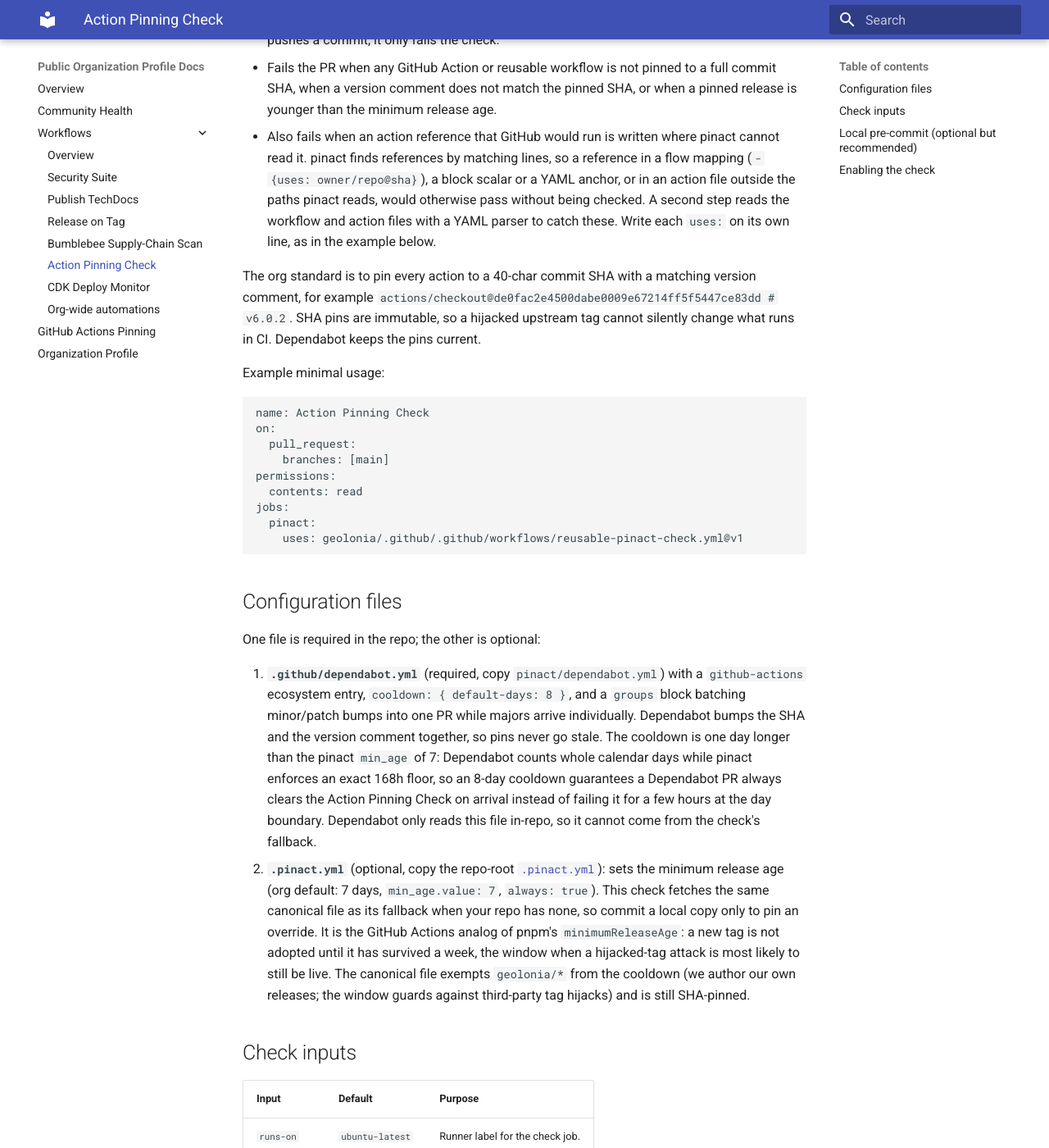
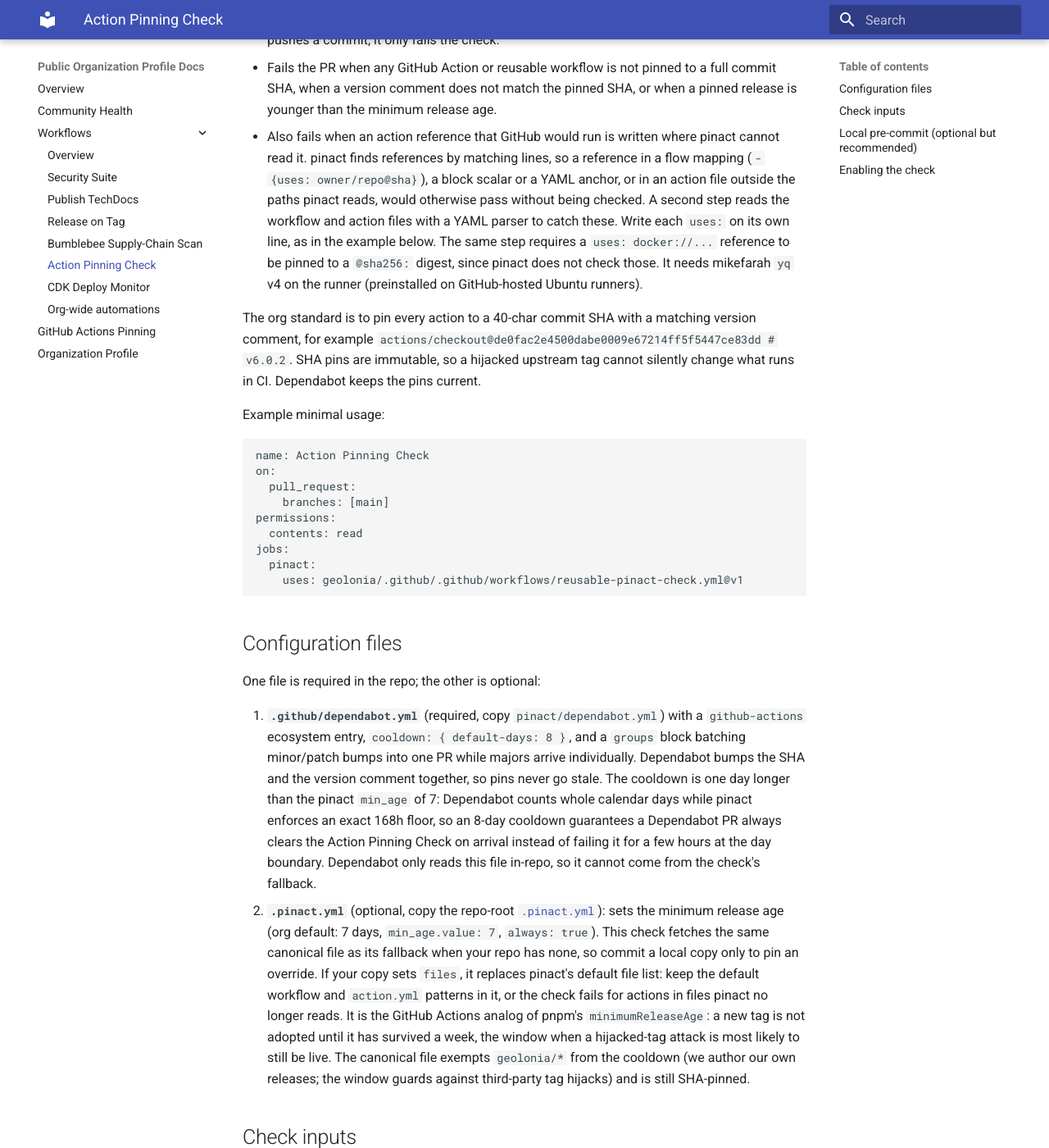
Before and after one commit to geolonia/.github, an MkDocs documentation site: the page built from docs/workflows/pinact-check.md, in a window 1280 px wide and 1400 px high, scrolled down 270 px. Shown: the whole window at 82% size. Built offline with MkDocs 1.6.1 and Material for MkDocs 9.7.7, drawn with Linux system fonts in a browser that asks for light colours.

Commit message:
fix(pinact-check): self-review follow-ups for the coverage step
- List files with git ls-files -z and quotepath off, so a non-ASCII file
  name is checked instead of skipped.
- The central .pinact.yml now repeats all of pinact's default action.yml
  patterns, so callers without their own config get their composite
  actions checked by pinact (and do not fail the new step).
- Quote the default patterns, ignore entries without a pattern and a
  leading ./, pass the ref to awk through the environment, escape
  annotation values, and run the step even when pinact failed.
- Document the docker digest rule and the yq requirement.

Signed-off-by: Daniel Kastl <daniel.kastl@gmail.com>

```diff
--- a/docs/workflows/pinact-check.md
+++ b/docs/workflows/pinact-check.md
@@ -14,7 +14,10 @@
   a YAML anchor, or in an action file outside the paths pinact reads, would
   otherwise pass without being checked. A second step reads the workflow and
   action files with a YAML parser to catch these. Write each `uses:` on its
-  own line, as in the example below.
+  own line, as in the example below. The same step requires a
+  `uses: docker://...` reference to be pinned to a `@sha256:` digest, since
+  pinact does not check those. It needs mikefarah `yq` v4 on the runner
+  (preinstalled on GitHub-hosted Ubuntu runners).
 
 The org standard is to pin every action to a 40-char commit SHA with a
 matching version comment, for example
@@ -56,6 +59,9 @@ One file is required in the repo; the other is optional:
    sets the minimum release age (org default: 7 days, `min_age.value: 7`,
    `always: true`). This check fetches the same canonical file as its fallback
    when your repo has none, so commit a local copy only to pin an override.
+   If your copy sets `files`, it replaces pinact's default file list: keep
+   the default workflow and `action.yml` patterns in it, or the check fails
+   for actions in files pinact no longer reads.
    It is the GitHub Actions analog of pnpm's `minimumReleaseAge`: a new
    tag is not adopted until it has survived a week, the window when a
    hijacked-tag attack is most likely to still be live. The canonical
```
Also changed, not shown: .pinact.yml (+12 -3 lines), 1 other file.
